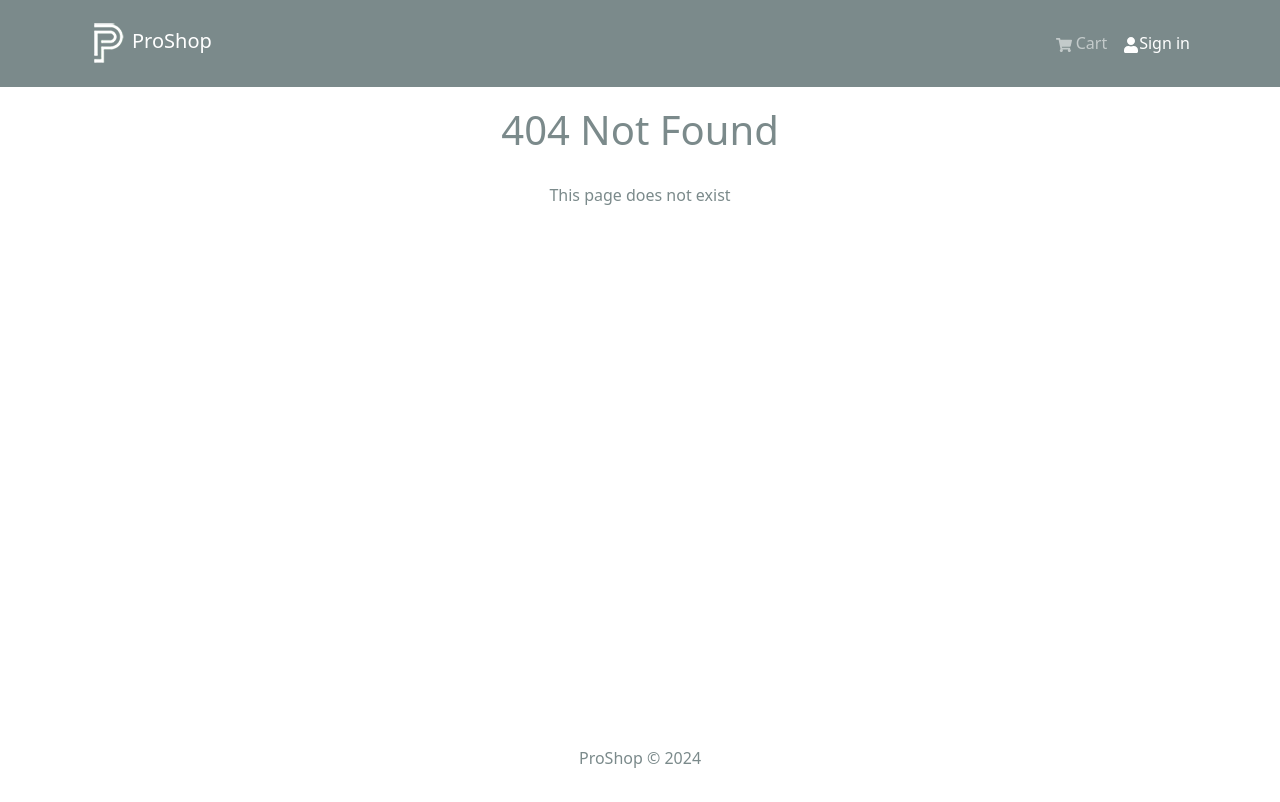
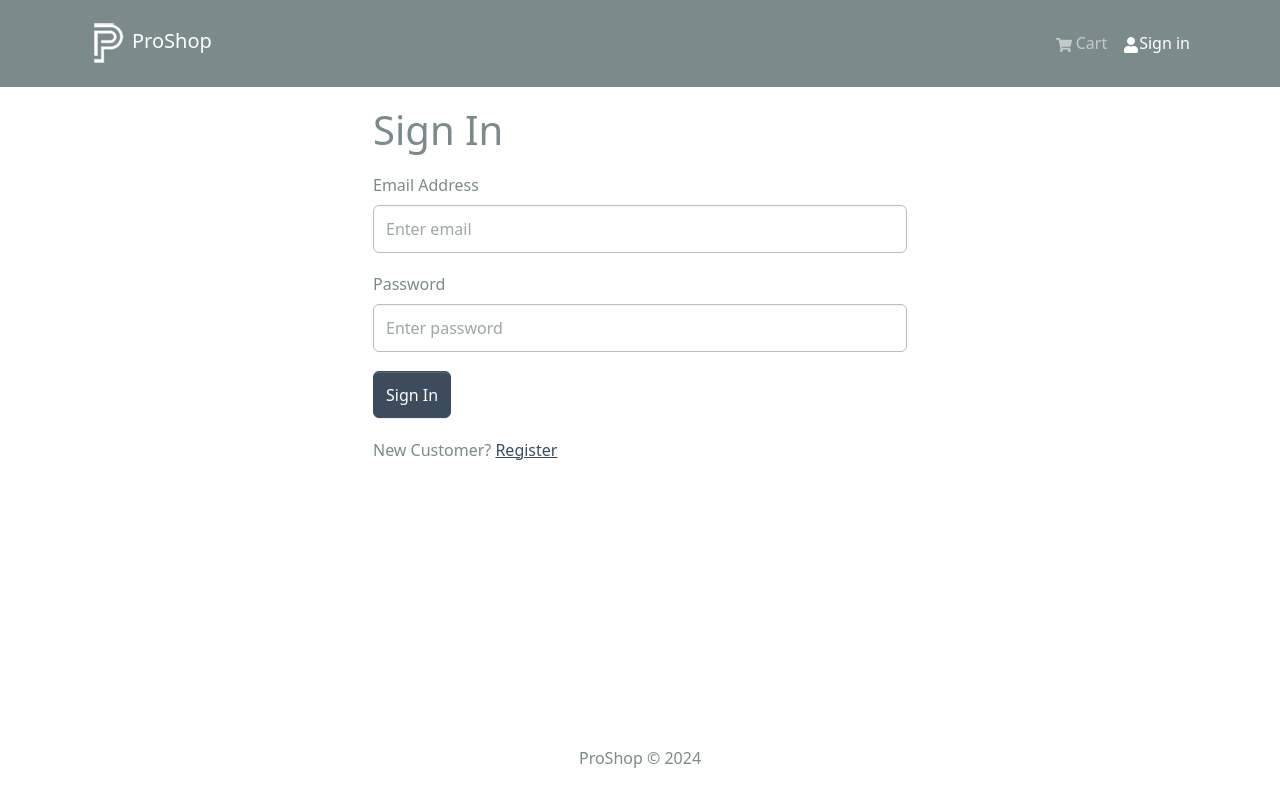
Before and after one commit to MarshallNickolauson/proshop, a React (Vite) app in the folder frontend/: page /login in a window 1280 px wide. Before the commit this address had no page. Shown: the top 802 px of the page. Built offline with nearby package versions, Linux system fonts and the light colour scheme.

Commit message:
feature: frontend user login and logout

```diff
--- a/frontend/src/App.jsx
+++ b/frontend/src/App.jsx
@@ -4,6 +4,7 @@
 import HomePage from './screens/HomePage';
 import ProductPage from './screens/ProductPage';
 import CartPage from './screens/CartPage';
+import LoginPage from './screens/LoginPage';
 
 function App() {
 
@@ -14,6 +15,7 @@
         <Route index element={<HomePage />} />
         <Route path='/product/:id' element={<ProductPage />} />
         <Route path='/cart' element={<CartPage />} />
+        <Route path='/login' element={<LoginPage />} />
       </Route>
     )
   );
--- /dev/null
+++ b/frontend/src/components/FormContainer.jsx
@@ -0,0 +1,15 @@
+import { Container, Row, Col } from "react-bootstrap";
+
+const FormContainer = ({ children }) => {
+    return (
+        <Container>
+            <Row className="justify-content-md-center">
+                <Col xs={12} md={6}>
+                    {children}
+                </Col>
+            </Row>
+        </Container>
+    );
+};
+
+export default FormContainer;
--- a/frontend/src/components/Header.jsx
+++ b/frontend/src/components/Header.jsx
@@ -1,11 +1,31 @@
-import { Navbar, Nav, Container, Badge } from "react-bootstrap";
+import { Navbar, Nav, Container, Badge, NavDropdown } from "react-bootstrap";
 import { LinkContainer } from "react-router-bootstrap";
 import { FaShoppingCart, FaUser } from "react-icons/fa";
 import logo from "../assets/logo.png";
-import { useSelector } from "react-redux";
+import { useDispatch, useSelector } from "react-redux";
+import { useLogoutMutation } from "../slices/usersApiSlice";
+import { useNavigate } from "react-router-dom";
+import { logout } from "../slices/authSlice";
+
 
 function Header() {
     const { cartItems } = useSelector((state) => state.cart);
+    const { userInfo } = useSelector((state) => state.auth);
+
+    const dispatch = useDispatch();
+    const navigate = useNavigate();
+
+    const [logoutApiCall, { isLoading, error }] = useLogoutMutation();
+
+    const logoutHandler = async () => {
+        try {
+            await logoutApiCall().unwrap();
+            dispatch(logout());
+            navigate('/');
+        } catch (error) {
+            console.log(error);
+        }
+    };
 
     return (
         <header>
@@ -24,18 +44,41 @@
                                 <Nav.Link>
                                     <FaShoppingCart /> Cart
                                     {cartItems.length > 0 && (
-                    <Badge pill bg="success" style={{ marginLeft: "5px" }}>
-                      {cartItems.reduce((a, c) => a + c.qty, 0)}
+                                        <Badge
+                                            pill
+                                            bg="success"
+                                            style={{ marginLeft: "5px" }}
+                                        >
+                                            {cartItems.reduce(
+                                                (a, c) => a + c.qty,
+                                                0
+                                            )}
                                         </Badge>
                                     )}
                                 </Nav.Link>
                             </LinkContainer>
+                            {userInfo ? (
+                                <NavDropdown
+                                    title={userInfo.name}
+                                    id="username"
+                                >
+                                    <LinkContainer to="/profile">
+                                        <NavDropdown.Item>
+                                            Profile
+                                        </NavDropdown.Item>
+                                    </LinkContainer>
+                                    <NavDropdown.Item onClick={logoutHandler}>
+                                        Logout
+                                    </NavDropdown.Item>
+                                </NavDropdown>
+                            ) : (
                                 <LinkContainer to="/login">
                                     <Nav.Link>
                                         <FaUser />
                                         Sign in
                                     </Nav.Link>
                                 </LinkContainer>
+                            )}
                         </Nav>
                     </Navbar.Collapse>
                 </Container>
--- a/frontend/src/layouts/MainLayout.jsx
+++ b/frontend/src/layouts/MainLayout.jsx
@@ -3,6 +3,8 @@
 import { Outlet } from "react-router-dom";
 import Footer from "../components/Footer";
 import { Container } from "react-bootstrap";
+import { ToastContainer } from "react-toastify";
+import 'react-toastify/ReactToastify.css';
 
 const MainLayout = () => {
     return (
@@ -14,6 +16,7 @@
                 </Container>
             </main>
             <Footer />
+            <ToastContainer />
         </>
     );
 };
--- /dev/null
+++ b/frontend/src/screens/LoginPage.jsx
@@ -0,0 +1,80 @@
+import { useEffect, useState } from "react";
+import { Link, useLocation, useNavigate } from "react-router-dom";
+import { Form, Button, Row, Col } from "react-bootstrap";
+import Loader from "../components/Loader";
+import FormContainer from "../components/FormContainer";
+import { useDispatch, useSelector } from "react-redux";
+import { useLoginMutation } from "../slices/usersApiSlice";
+import { setCredentials } from "../slices/authSlice";
+import { toast } from "react-toastify";
+
+const LoginPage = () => {
+    const [email, setEmail] = useState("");
+    const [password, setPassword] = useState("");
+
+    const dispatch = useDispatch();
+    const navigate = useNavigate();
+
+    const [login, { isLoading, error }] = useLoginMutation();
+
+    const { userInfo } = useSelector((state) => state.auth);
+
+    const { search } = useLocation();
+    const sp = new URLSearchParams(search);
+    const redirect = sp.get("redirect") || "/";
+
+    useEffect(() => {
+        if (userInfo) {
+            navigate(redirect);
+        }
+    }, [userInfo, redirect, navigate]);
+
+    const submitHandler = async (e) => {
+        e.preventDefault();
+        try {
+            const res = await login({ email, password }).unwrap();
+            dispatch(setCredentials({ ...res }));
+            navigate(redirect);
+        } catch (error) {
+            toast.error(error?.data?.message || error.error);
+        }
+    };
+
+    return (
+        <FormContainer>
+            <h1>Sign In</h1>
+
+            <Form onSubmit={submitHandler}>
+                <Form.Group controlId="email" className="my-3">
+                    <Form.Label>Email Address</Form.Label>
+                    <Form.Control
+                        type="email"
+                        placeholder="Enter email"
+                        value={email}
+                        onChange={(e) => setEmail(e.target.value)}
+                    ></Form.Control>
+                </Form.Group>
+                <Form.Group controlId="password" className="my-3">
+                    <Form.Label>Password</Form.Label>
+                    <Form.Control
+                        type="password"
+                        placeholder="Enter password"
+                        value={password}
+                        onChange={(e) => setPassword(e.target.value)}
+                    ></Form.Control>
+                    <Button type="submit" variant="primary" className="mt-3" disabled={isLoading}>
+                        Sign In
+                    </Button>
+                    <Row className="py-3">
+                        <Col>
+                            New Customer? <Link to={redirect ? `/register?redirect=${redirect}` : '/register'}>Register</Link>
+                        </Col>
+                    </Row>
+                    {isLoading && <Loader />}
+                </Form.Group>
+            </Form>
+        </FormContainer>
+    );
+};
+
+export default LoginPage;
--- /dev/null
+++ b/frontend/src/slices/authSlice.js
@@ -0,0 +1,26 @@
+import { createSlice } from "@reduxjs/toolkit";
+
+const initialState = {
+    userInfo: localStorage.getItem("userInfo")
+        ? JSON.parse(localStorage.getItem("userInfo"))
+        : null,
+};
+
+const authSlice = createSlice({
+    name: "auth",
+    initialState,
+    reducers: {
+        setCredentials: (state, action) => {
+            state.userInfo = action.payload;
+            localStorage.setItem("userInfo", JSON.stringify(action.payload));
+        },
+        logout: (state, action) => {
+            state.userInfo = null;
+            localStorage.removeItem("userInfo");
+        }
+    },
+});
+
+export const { setCredentials, logout } = authSlice.actions;
+
+export default authSlice.reducer;
--- /dev/null
+++ b/frontend/src/slices/usersApiSlice.js
@@ -0,0 +1,27 @@
+import { USERS_URL } from "../constants";
+import { apiSlice } from "./apiSlice";
+
+export const usersApiSlice = apiSlice.injectEndpoints({
+    endpoints: (builder) => ({
+        login: builder.mutation({
+            query: (data) => ({
+                url: `${USERS_URL}/login`,
+                method: 'POST',
+                body: data,
+                credentials: 'include'
+            }),
+        }),
+        logout: builder.mutation({
+            query: (data) => ({
+                url: `${USERS_URL}/logout`,
+                method: 'POST',
+                credentials: 'include'
+            })
+        })
+    }),
+});
+
+export const {
+    useLoginMutation,
+    useLogoutMutation,
+} = usersApiSlice;
--- a/frontend/src/store.js
+++ b/frontend/src/store.js
@@ -1,11 +1,13 @@
 import { configureStore } from '@reduxjs/toolkit';
 import { apiSlice } from './slices/apiSlice';
 import cartReducer from './slices/cartSlice';
+import authReducer from './slices/authSlice';
 
 const store = configureStore({
     reducer: {
         [apiSlice.reducerPath]: apiSlice.reducer,
         cart: cartReducer,
+        auth: authReducer,
     },
     middleware: (getDefaultMiddleware) => getDefaultMiddleware().concat(apiSlice.middleware),
     devTools: true,
```
Also changed, not shown: 1 other file (tests, documents, lock files or other folders). Lines whose indentation alone changed are shown as unchanged.
